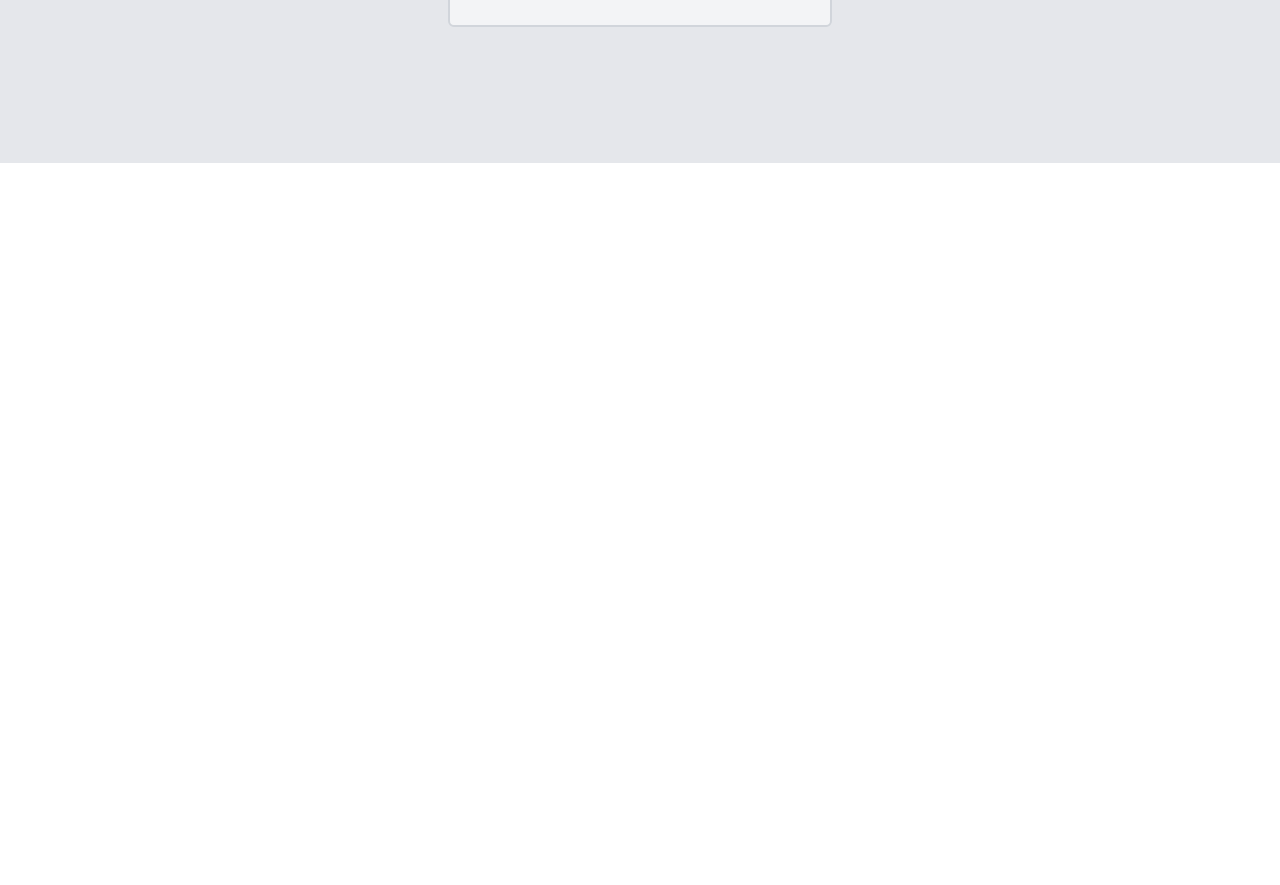
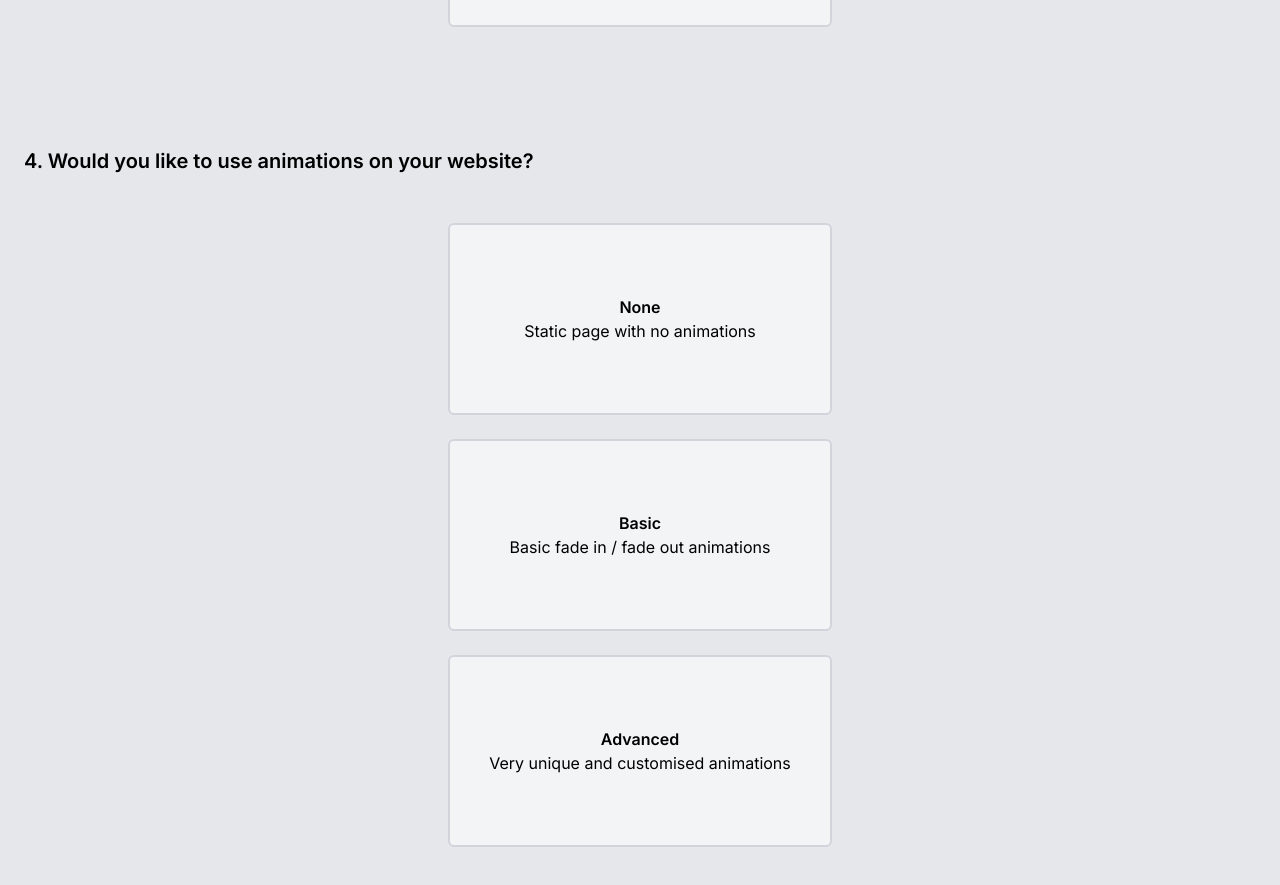
Before and after one commit to kevinshirley/quote-form, a Next.js app: page / in a window 1280 px wide. Shown: the part 1720-2605 px from the top of the page. Before the commit the page ends 1883 px from the top, so only its background shows below. Built offline with nearby package versions, Linux system fonts and the light colour scheme.

Commit message:
Animations section

```diff
--- a/src/app/page.tsx
+++ b/src/app/page.tsx
@@ -48,6 +48,25 @@ export default function Home() {
           />
         </div>
       </div>
+      <div className='py-2 px-6 mb-20'>
+        <div className='mb-12'>
+          <h2 className='font-semibold text-xl'>4. Would you like to use animations on your website?</h2>
+        </div>
+        <div className='flex flex-col items-center'>
+          <Card
+            title='None'
+            text='Static page with no animations'
+          />
+          <Card
+            title='Basic'
+            text='Basic fade in / fade out animations'
+          />
+          <Card
+            title='Advanced'
+            text='Very unique and customised animations'
+          />
+        </div>
+      </div>
     </main>
   );
 }
```
